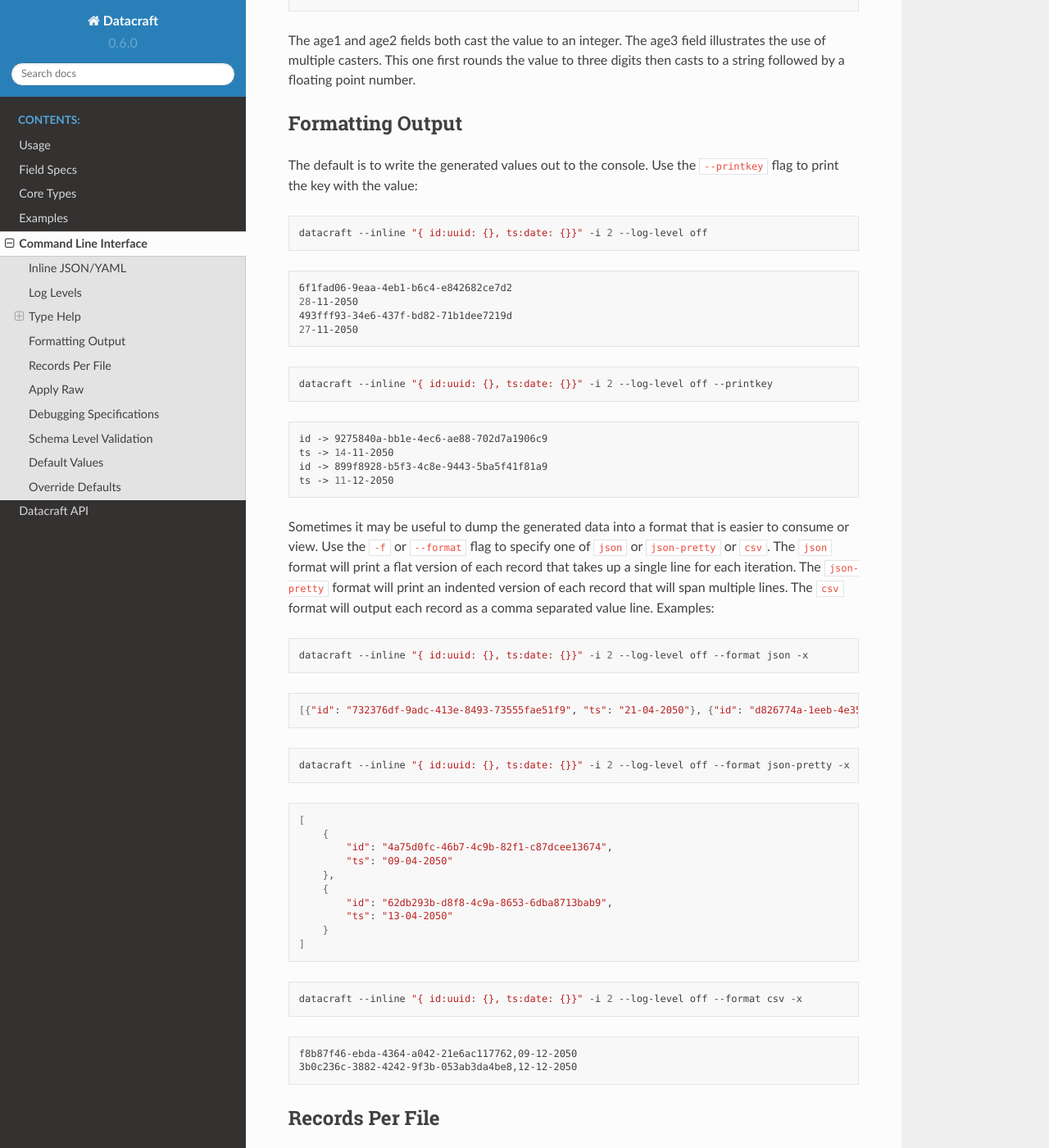
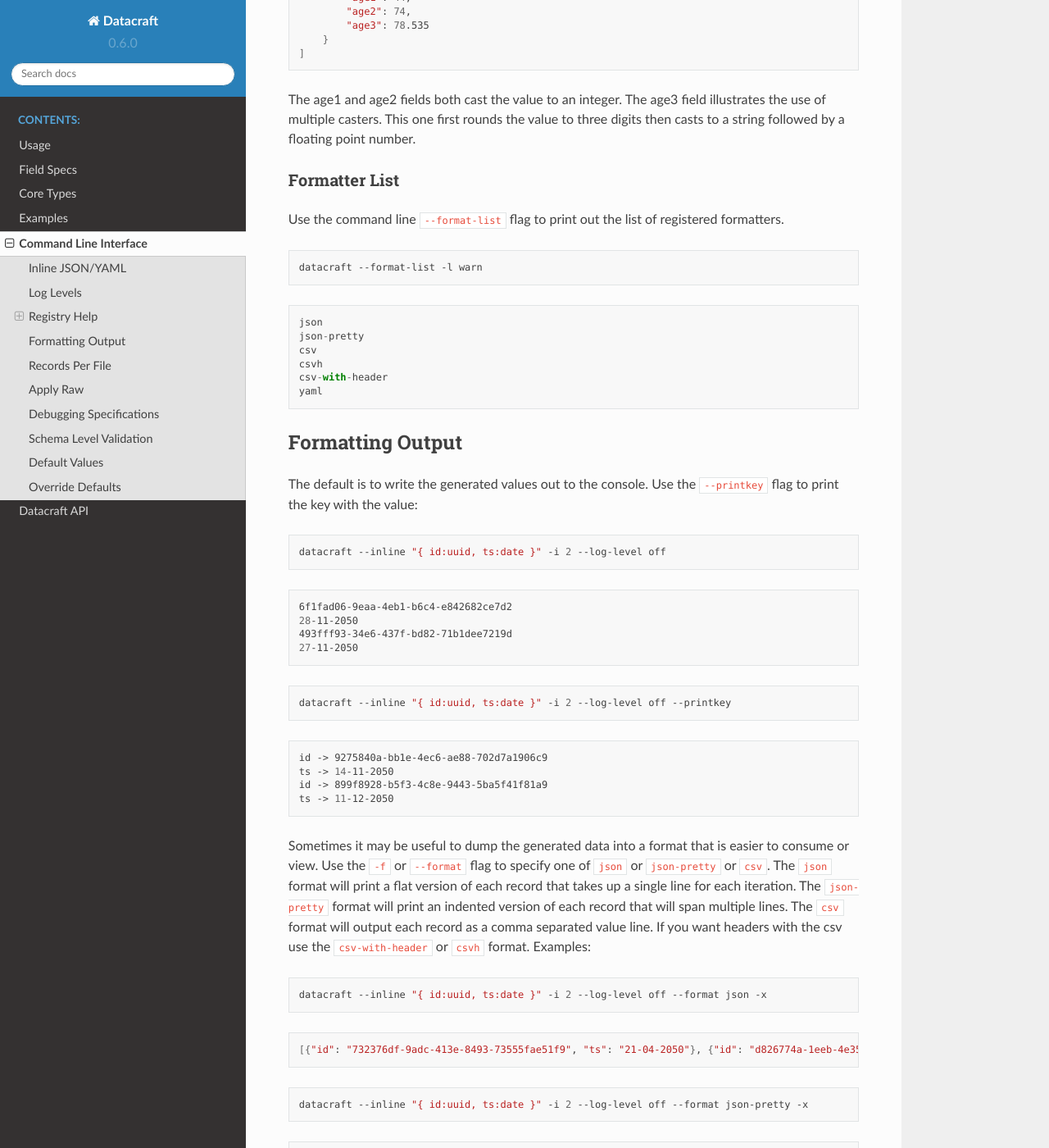
Before and after one commit to bbux-dev/datacraft, a Sphinx documentation site: the page built from docs/source/cli.rst, in a window 1280 px wide and 1400 px high, scrolled down 2560 px. Shown: the whole window at 82% size. Built offline with Sphinx 7.4.7 and the Read the Docs theme 2.0.0, drawn with Linux system fonts in a browser that asks for light colours; some of the changed text lies outside the part shown.

Commit message:
Updated docs for command line registry help
To include --format-list

```diff
--- a/docs/source/cli.rst
+++ b/docs/source/cli.rst
@@ -28,8 +28,12 @@
 ``'critical', 'fatal', 'error', 'warning', 'warn', 'info', 'debug', 'off', 'stop', 'disable'`` by using the ``-l`` or
 ``--log-level`` flag. See example above.
 
-Type Help
----------
+Registry Help
+-------------
+
+Many of the Field Spec types, formatters, and casters are stored in the datacraft
+:ref:`Registry<registry_decorators>`. Use the commands below to list and print out help for the various registered
+entities.
 
 List Types
 ^^^^^^^^^^
@@ -137,6 +141,24 @@
 This one first rounds the value to three digits then casts to a string followed by a floating point number.
 
 
+Formatter List
+^^^^^^^^^^^^^^
+
+Use the command line ``--format-list`` flag to print out the list of registered formatters.
+
+.. code-block:: shell
+
+    datacraft --format-list -l warn
+
+.. code-block::
+
+   json
+   json-pretty
+   csv
+   csvh
+   csv-with-header
+   yaml
+
 Formatting Output
 -----------------
 
@@ -170,11 +192,11 @@
 or ``--format`` flag to specify one of ``json`` or ``json-pretty`` or ``csv``. The ``json`` format will print a flat
 version of each record that takes up a single line for each iteration. The ``json-pretty`` format will print an
 indented version of each record that will span multiple lines. The ``csv`` format will output each record as a comma
-separated value line. Examples:
+separated value line. If you want headers with the csv use the ``csv-with-header`` or ``csvh`` format. Examples:
 
 .. code-block:: shell
 
-    datacraft --inline "{ id:uuid: {}, ts:date: {}}" -i 2 --log-level off --format json -x
+    datacraft --inline "{ id:uuid, ts:date }" -i 2 --log-level off --format json -x
 
 .. code-block:: shell
 
@@ -199,12 +221,22 @@
 
 .. code-block:: shell
 
-    datacraft --inline "{ id:uuid: {}, ts:date: {}}" -i 2 --log-level off --format csv -x
+    datacraft --inline "{ id:uuid, ts:date }" -i 2 --log-level off --format csv -x
 
 .. code-block:: shell
 
     f8b87f46-ebda-4364-a042-21e6ac117762,09-12-2050
     3b0c236c-3882-4242-9f3b-053ab3da4be8,12-12-2050
+
+.. code-block:: shell
+
+   datacraft --inline "{ id:uuid, ts:date.iso.us }" -i 2 --log-level off --format csvh -x
+
+.. code-block:: shell
+
+   id,ts
+   1d79ebca-9cc4-4de2-8af3-0cfc1bbd7c55,2022-07-23T19:12:41.683306
+   a41e1f3a-3954-406b-b022-fc54f43f6aab,2022-07-25T10:23:19.766581
 
 Records Per File
 ----------------
--- a/docs/source/usage.rst
+++ b/docs/source/usage.rst
@@ -814,6 +814,7 @@
        ])
 
 .. code-block:: shell
+
    datacraft -c custom.py --type-help reverse_string -l off
    -------------------------------------
    reverse_string | Reverses output of other suppliers
```
Also changed, not shown: other parts of docs/source/cli.rst (+3 -3 lines), 1 other file.
